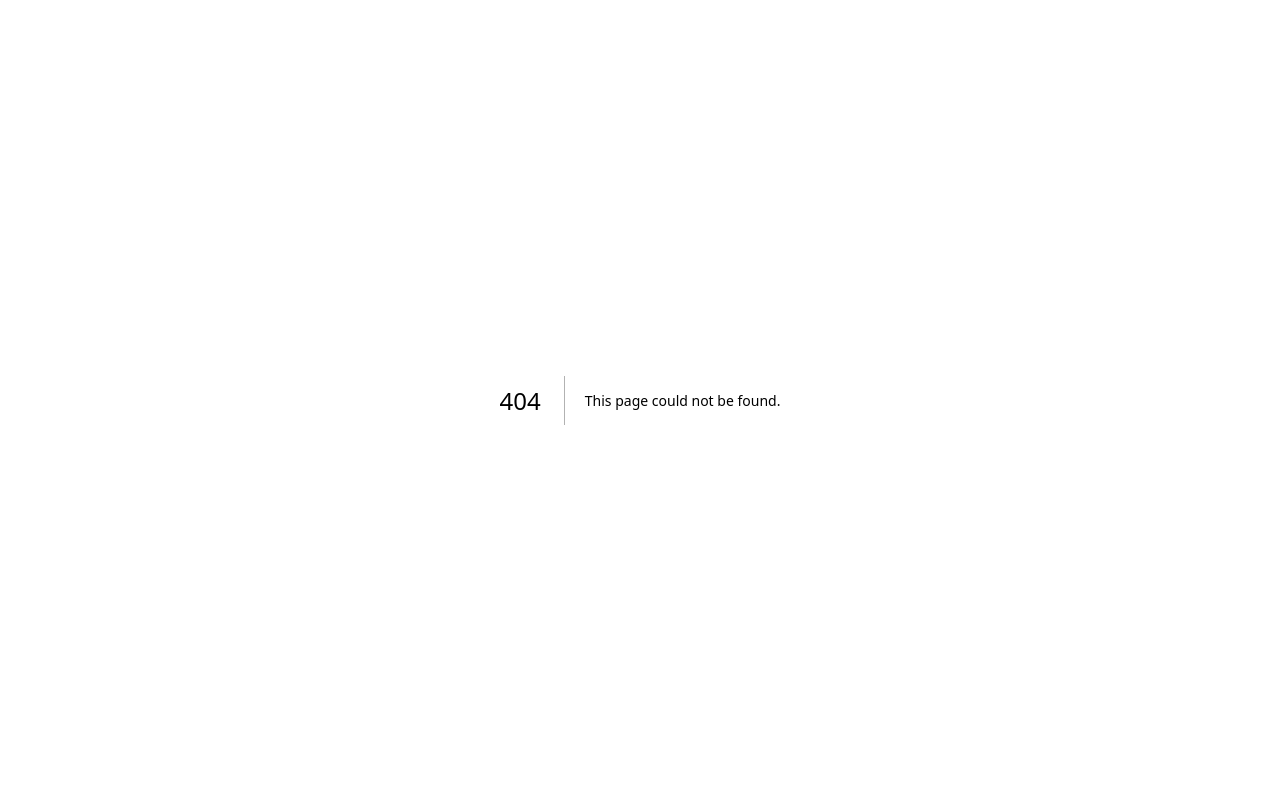
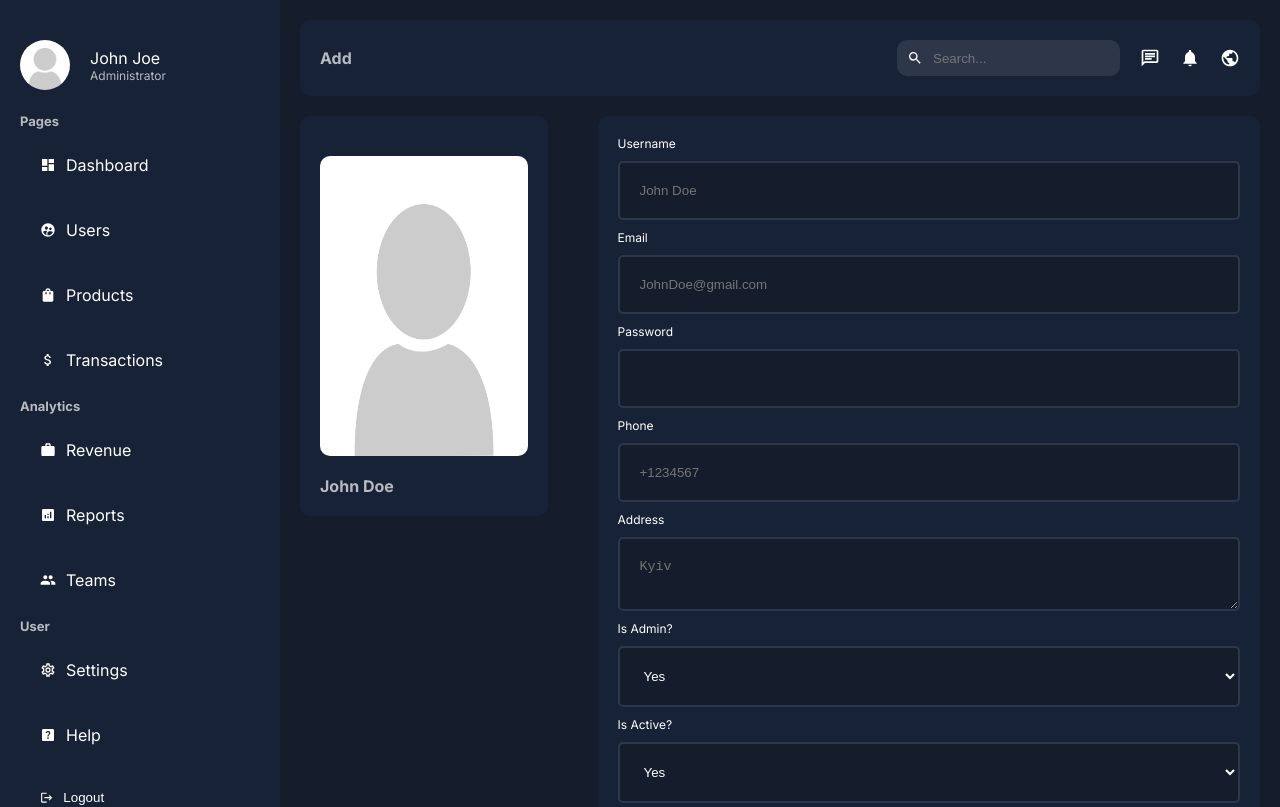
Before and after one commit to olyshaaa/dashboard-nextjs, a Next.js app: page /dashboard/users/add in a window 1280 px wide. Before the commit this address had no page. Shown: the top 807 px of the page. Built offline with nearby package versions, Linux system fonts and the light colour scheme.

Commit message:
single user page

```diff
--- a/app/dashboard/products/page.jsx
+++ b/app/dashboard/products/page.jsx
@@ -38,7 +38,7 @@
                         <td>42</td>
                         <td>
                             <div className={styles.buttons}>
-                                <Link href="/">
+                                <Link href="/dasboard/products/test">
                                     <button className={`${styles.button} ${styles.view}`}>View</button>
                                 </Link>
                                 <button className={`${styles.button} ${styles.delete}`}>Delete</button>
--- /dev/null
+++ b/app/dashboard/users/[id]/page.tsx
@@ -0,0 +1,42 @@
+import Image from "next/image"
+import styles from "../../../ui/dashboard/users/singleUser/singleUser.module.css"
+
+const SingleUserPage = () => {
+    return (
+        <div className={styles.container}>
+                <div className={styles.infoContainer}>
+                    <div className={styles.imgContainer}>
+                        <Image src="/noavatar.png" alt="" fill/>
+                    </div>
+                        John Doe
+                </div>
+                <div className={styles.formContainer}>
+                    <div className={styles.form}>
+                        <label>Username</label>
+                        <input type="text" name="username" placeholder="John Doe"/>
+                        <label>Email</label>
+                        <input type="email" name="email" placeholder="JohnDoe@gmail.com"/>
+                        <label>Password</label>
+                        <input type="password" name="password"/>
+                        <label>Phone</label>
+                        <input type="text" name="phone" placeholder="+1234567"/>
+                        <label>Address</label>
+                        <textarea name="address" placeholder="Kyiv"/>
+                        <label> Is Admin?</label>
+                        <select name="isAdmin" id="isAdmin">
+                            <option value="true">Yes</option>
+                            <option value="false">No</option>
+                        </select>
+                        <label> Is Active?</label>
+                        <select name="isActive" id="isActive">
+                            <option value="true">Yes</option>
+                            <option value="false">No</option>
+                        </select>
+                        <button>Update</button>
+                    </div>
+                </div>
+            </div>
+    )
+}
+
+export default SingleUserPage
--- a/app/dashboard/users/page.jsx
+++ b/app/dashboard/users/page.jsx
@@ -38,7 +38,7 @@
                         <td>active</td>
                         <td>
                             <div className={styles.buttons}>
-                                <Link href="/">
+                                <Link href="/dashboard/users/test">
                                     <button className={`${styles.button} ${styles.view}`}>View</button>
                                 </Link>
                                 <button className={`${styles.button} ${styles.delete}`}>Delete</button>
--- /dev/null
+++ b/app/ui/dashboard/users/singleUser/singleUser.module.css
@@ -0,0 +1,63 @@
+.container{
+    display: flex;
+    gap: 50px;
+    margin-top: 20px;
+}
+
+.infoContainer{
+    flex: 1;
+    background-color: var(--bgSoft);
+    padding: 20px;
+    border-radius: 10px;
+    font-weight: bold;
+    color: var(--textSoft);
+    height: max-content;
+}
+
+.formContainer{
+    flex: 3;
+    background-color: var(--bgSoft);
+    padding: 20px;
+    border-radius: 10px;
+}
+
+.imgContainer{
+    width: 100%;
+    height: 300px;
+    position: relative;
+    border-radius: 10px;
+    overflow: hidden;
+    margin-top: 20px;
+    margin-bottom: 20px;
+}
+
+.form{
+    display: flex;
+    flex-direction: column;
+}
+
+.form input,
+.form textarea,
+.form select{
+    padding: 20px;
+    border: 2px solid #2e374a;
+    border-radius: 5px;
+    background-color: var(--bg);
+    color: var(--text);
+    margin: 10px 0px;
+}
+
+.form label{
+    font-size: 12px;
+}
+
+.form button{
+    width: 100%;
+    padding: 20px;
+    background-color: teal;
+    color: var(--text);
+    border: none;
+    border-radius: 5px;
+    cursor: pointer;
+    margin-top: 20px;
+}
```
